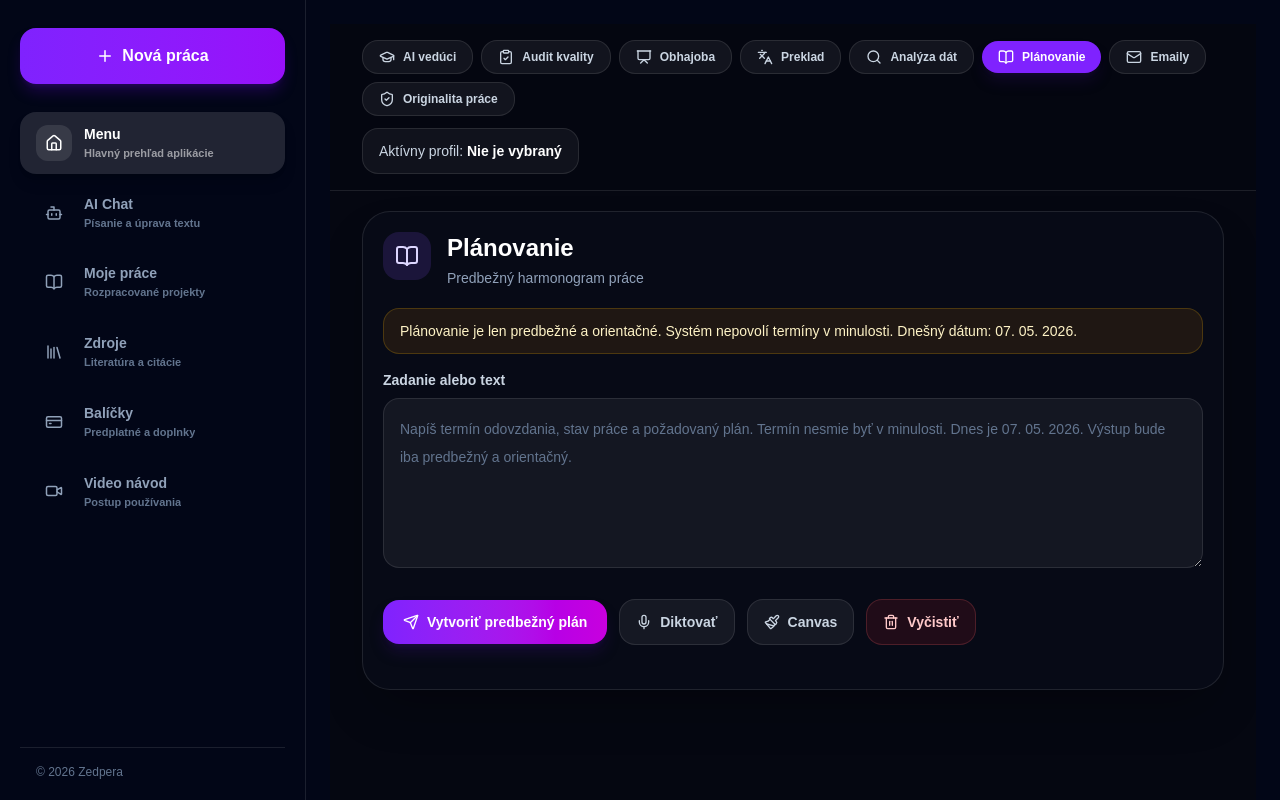
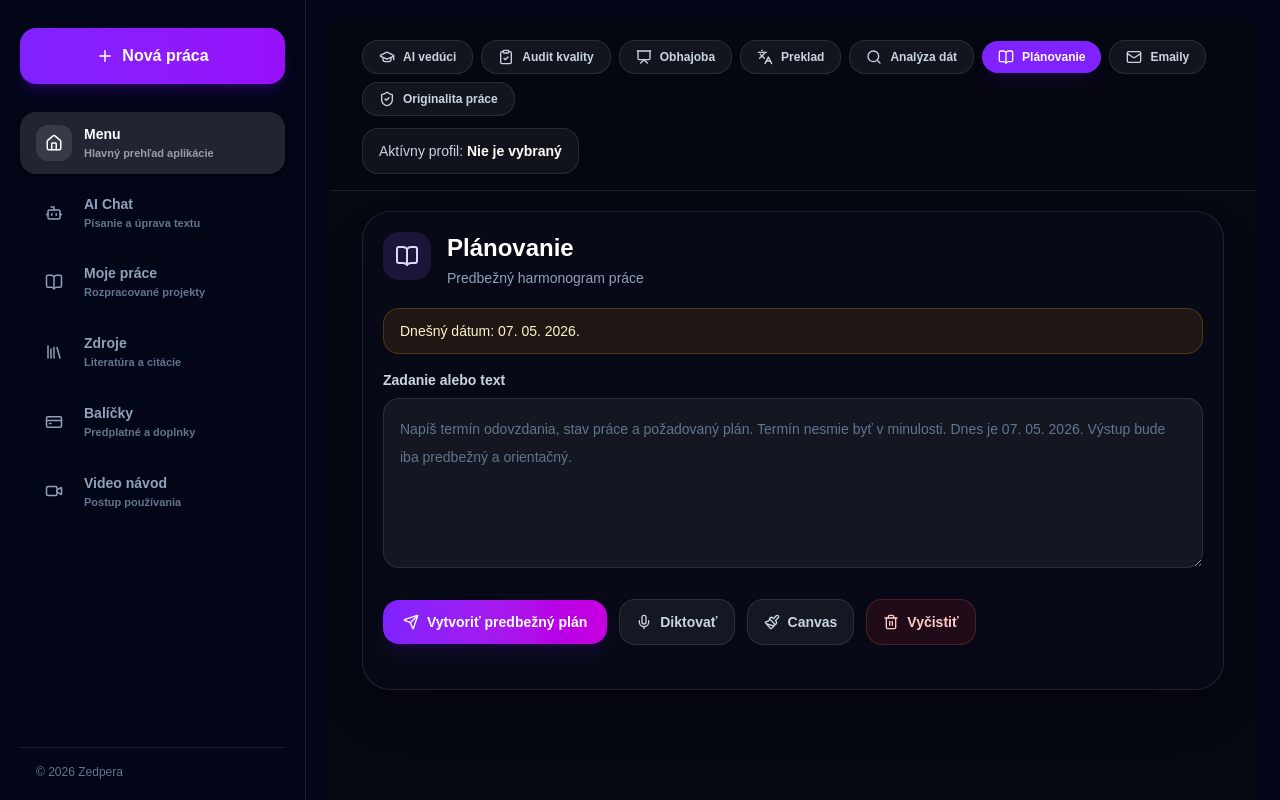
Before and after one commit to Peter8209/moj-ai-projekt, a Next.js app: page /dashboard in a window 1280 px wide. Both pictures are taken after a click on the button "Plánovanie". Built offline with nearby package versions, Linux system fonts and the light colour scheme.

Commit message:
Replace unzipper with jszip for PPTX extraction

```diff
--- a/app/dashboard/DashboardClient.tsx
+++ b/app/dashboard/DashboardClient.tsx
@@ -1779,8 +1779,7 @@ pptx.theme = {
 
                 {activeModule === 'planning' && (
                   <div className="mb-4 rounded-2xl border border-amber-400/20 bg-amber-500/10 px-4 py-3 text-sm text-amber-100">
-                    Plánovanie je len predbežné a orientačné. Systém nepovolí
-                    termíny v minulosti. Dnešný dátum: {getTodaySkDate()}.
+                    Dnešný dátum: {getTodaySkDate()}.
                   </div>
                 )}
 
```
